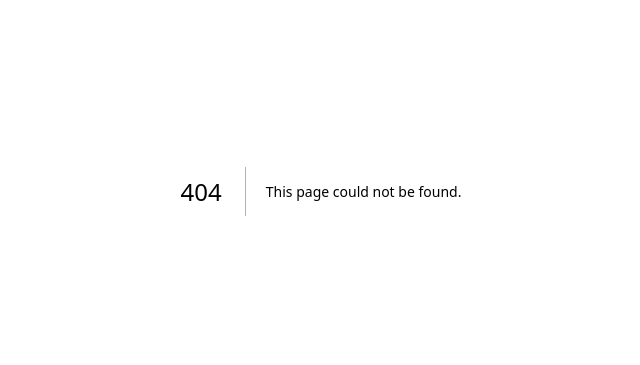
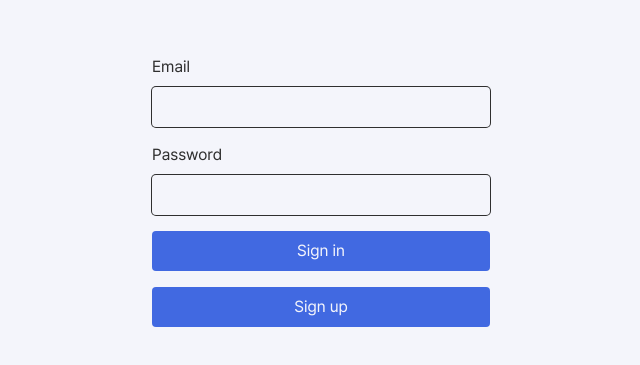
Before and after one commit to SnoopyKim/ChartQ, a Next.js app: page /auth/login in a window 1280 px wide. Before the commit this address had no page. Shown: the part 209-574 px from the top of the page, without its empty margins (319-959 px from the left). Built offline with nearby package versions, Linux system fonts and the light colour scheme.

Commit message:
간단 이메일 로그인&회원가입 추가
+ Email Confirmation

```diff
--- /dev/null
+++ b/app/(routes)/auth/confirm/route.ts
@@ -0,0 +1,38 @@
+import { type EmailOtpType } from "@supabase/supabase-js";
+import { type NextRequest, NextResponse } from "next/server";
+
+import { createClient } from "@utils/supabase/server";
+
+// Creating a handler to a GET request to route /auth/confirm
+export async function GET(request: NextRequest) {
+  const { searchParams } = new URL(request.url);
+  const token_hash = searchParams.get("token_hash");
+  const type = searchParams.get("type") as EmailOtpType | null;
+  const next = "/account";
+
+  // Create redirect link without the secret token
+  const redirectTo = request.nextUrl.clone();
+  redirectTo.pathname = next;
+  redirectTo.searchParams.delete("token_hash");
+  redirectTo.searchParams.delete("type");
+
+  if (token_hash && type) {
+    const supabase = createClient();
+
+    const { error } = await supabase.auth.verifyOtp({
+      type,
+      token_hash,
+    });
+    if (!error) {
+      redirectTo.searchParams.delete("next");
+      return NextResponse.redirect(redirectTo);
+    }
+
+    throw new Error(`Code[${error.code}]\n${error.message}`);
+  }
+
+  // return the user to an error page with some instructions
+  // redirectTo.pathname = "/error";
+  // return NextResponse.redirect(redirectTo);
+  throw new Error("Unknown Error");
+}
--- /dev/null
+++ b/app/(routes)/auth/login/actions.ts
@@ -0,0 +1,46 @@
+"use server";
+
+import { revalidatePath } from "next/cache";
+import { redirect } from "next/navigation";
+
+import { createClient } from "@utils/supabase/server";
+
+export async function signin(formData: FormData) {
+  const supabase = createClient();
+
+  // type-casting here for convenience
+  // in practice, you should validate your inputs
+  const data = {
+    email: formData.get("email") as string,
+    password: formData.get("password") as string,
+  };
+
+  const { error } = await supabase.auth.signInWithPassword(data);
+
+  if (error) {
+    throw new Error(`Code[${error.code}]\n${error.message}`);
+  }
+
+  revalidatePath("/", "layout");
+  redirect("/account");
+}
+
+export async function signup(formData: FormData) {
+  const supabase = createClient();
+
+  // type-casting here for convenience
+  // in practice, you should validate your inputs
+  const data = {
+    email: formData.get("email") as string,
+    password: formData.get("password") as string,
+  };
+
+  const { error } = await supabase.auth.signUp(data);
+
+  if (error) {
+    throw new Error(`Code[${error.code}]\n${error.message}`);
+  }
+
+  revalidatePath("/", "layout");
+  redirect("/account");
+}
--- /dev/null
+++ b/app/(routes)/auth/login/page.tsx
@@ -0,0 +1,49 @@
+import clsx from "clsx";
+import { signin, signup } from "./actions";
+
+export default function LoginPage() {
+  return (
+    <div className="flex flex-col w-screen h-screen justify-center items-center">
+      <form className="flex flex-col gap-4">
+        <div className="flex flex-col gap-2">
+          <label htmlFor="email">Email</label>
+          <input
+            id="email"
+            name="email"
+            type="email"
+            className={clsx(
+              "px-4 py-2 bg-secondary rounded ring-neutral ring-1 outline-none caret-neutral text-neutral",
+              "focus:ring-primary focus:ring-2"
+            )}
+            required
+          />
+        </div>
+        <div className="flex flex-col gap-2">
+          <label htmlFor="password">Password</label>
+          <input
+            id="password"
+            name="password"
+            type="password"
+            className={clsx(
+              "px-4 py-2 bg-secondary rounded ring-neutral ring-1 outline-none caret-neutral text-neutral",
+              "focus:ring-primary focus:ring-2"
+            )}
+            required
+          />
+        </div>
+        <button
+          formAction={signin}
+          className="px-4 py-2 rounded bg-primary text-secondary hover:bg-primary-dark"
+        >
+          Sign in
+        </button>
+        <button
+          formAction={signup}
+          className="px-4 py-2 rounded bg-primary text-secondary hover:bg-primary-dark"
+        >
+          Sign up
+        </button>
+      </form>
+    </div>
+  );
+}
--- /dev/null
+++ b/app/error.tsx
@@ -0,0 +1,38 @@
+"use client"; // Error boundaries must be Client Components
+
+import { useEffect } from "react";
+
+export default function ErrorPage({
+  error,
+  reset,
+}: {
+  error: Error & { digest?: string };
+  reset: () => void;
+}) {
+  useEffect(() => {
+    // Log the error to an error reporting service
+    console.error(error);
+  }, [error]);
+
+  return (
+    <div className="flex flex-col w-screen h-screen justify-center items-center">
+      <div className="flex flex-col gap-4">
+        <h2 className="text-center">
+          <span role="img">❗</span>
+          {error.message.split("\n")[0]}
+          <span role="img">❗</span>
+          <br />
+          {error.message.split("\n")[1]}
+        </h2>
+        <button
+          onClick={
+            // Attempt to recover by trying to re-render the segment
+            () => reset()
+          }
+        >
+          Try again
+        </button>
+      </div>
+    </div>
+  );
+}
--- a/app/globals.css
+++ b/app/globals.css
@@ -1,6 +1,24 @@
 @tailwind base;
 @tailwind components;
 @tailwind utilities;
+
+@layer base {
+  h1 {
+    @apply text-4xl font-bold;
+  }
+  h2 {
+    @apply text-3xl font-bold;
+  }
+  h3 {
+    @apply text-2xl font-bold;
+  }
+  h4 {
+    @apply text-xl font-bold;
+  }
+  h5 {
+    @apply text-lg font-bold;
+  }
+}
 
 :root {
   --background: #f4f5fb;
@@ -21,8 +39,7 @@ body {
     Arial, sans-serif, "Apple Color Emoji", "Segoe UI Emoji", "Segoe UI Symbol";
 }
 
-@layer utilities {
-  .text-balance {
-    text-wrap: balance;
-  }
+div {
+  margin: 0;
+  padding: 0;
 }
--- a/app/page.tsx
+++ b/app/page.tsx
@@ -1,13 +1,12 @@
+import Link from "next/link";
+
 export default function Home() {
   return (
     <div className="flex h-screen w-screen justify-center items-center">
       <div className="flex flex-col gap-2">
-        <h2 className="text-2xl font-bold">Default Text Color</h2>
-        <h2 className="text-2xl font-bold text-gray">Light Text Color</h2>
-        <h2 className="text-2xl font-bold text-primary">Primary Color</h2>
-        <h2 className="text-2xl font-bold text-accent">Accent Color</h2>
-        <h2 className="text-2xl font-bold text-success">Success Color</h2>
-        <h2 className="text-2xl font-bold text-error">Error Color</h2>
+        <Link href={"/auth/login"} className="text-2xl font-bold">
+          Login
+        </Link>
       </div>
     </div>
   );
--- a/package.json
+++ b/package.json
@@ -11,6 +11,7 @@
   "dependencies": {
     "@supabase/ssr": "^0.5.1",
     "@supabase/supabase-js": "^2.45.3",
+    "clsx": "^2.1.1",
     "next": "14.2.8",
     "react": "^18",
     "react-dom": "^18"
--- a/tailwind.config.ts
+++ b/tailwind.config.ts
@@ -10,7 +10,10 @@ const config: Config = {
     extend: {},
     colors: {
       transparent: "transparent",
-      primary: "#4169E1", // Royal Blue
+      primary: {
+        DEFAULT: "#4169E1",
+        dark: "#365EB1",
+      }, // Royal Blue
       secondary: "#F4F5FB", // Light Grayish Blue
       neutral: "#2F2F2F", // Dark Gray
       gray: "#A0A0A0", // Light Gray
```
Also changed, not shown: 1 other file (tests, documents, lock files or other folders).
